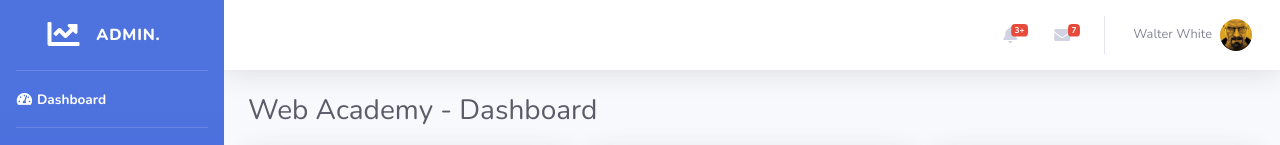
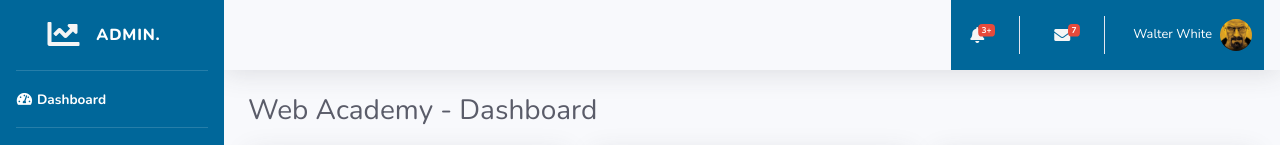
Before and after one commit to brunozapico/grupo_4_cursos, a React (Create React App) app in the folder dashboardReact/: page / in a window 1280 px wide. Shown: the top 145 px of the page. Built offline with nearby package versions, Linux system fonts and the light colour scheme; no server answers.

Commit message:
detalles de diseño css en react

```diff
--- a/dashboardReact/public/index.html
+++ b/dashboardReact/public/index.html
@@ -24,7 +24,7 @@
       work correctly both with client-side routing and a non-root public URL.
       Learn how to configure a non-root public URL by running `npm run build`.
     -->
-    <title>React App</title>
+    <title>Web Academy</title>
     <link href="https://cdnjs.cloudflare.com/ajax/libs/font-awesome/5.12.1/css/all.min.css" rel="stylesheet">
 	  <link href="https://fonts.googleapis.com/css?family=Nunito:200,200i,300,300i,400,400i,600,600i,700,700i,800,800i,900,900i" rel="stylesheet">
 
--- a/dashboardReact/src/components/contentWrapper/content/beginPageContent/contentRow2/categoriesInDB/category/Category.js
+++ b/dashboardReact/src/components/contentWrapper/content/beginPageContent/contentRow2/categoriesInDB/category/Category.js
@@ -1,17 +1,15 @@
 import React from 'react';
+import './category.css'
 
 function Category(props) {
     return (
         <div className="col-lg-6 mb-4">
-            <div className="card bg-info text-white shadow">
+            <div className="card shadow categorias">
                 <div className="card-body font-weight-bold">
-                    {props.title}
+                    {props.title} <i className={props.icon}></i>
                     <div className="text-center">
                         <p>{props.courses} cursos existentes</p>
                     </div>
-                </div>
-                <div className="text-center">
-                    <i className={props.icon}></i>
                 </div>
             </div>
         </div>
--- /dev/null
+++ b/dashboardReact/src/components/contentWrapper/content/beginPageContent/contentRow2/categoriesInDB/category/category.css
@@ -0,0 +1,9 @@
+.categorias{
+    color: whitesmoke;
+    border-radius: 12px;
+    background-color: #00679A;
+    text-align: center;
+}
+i{
+    color: whitesmoke;
+}
--- a/dashboardReact/src/components/contentWrapper/content/topBar/TopBar.js
+++ b/dashboardReact/src/components/contentWrapper/content/topBar/TopBar.js
@@ -1,18 +1,19 @@
 import React from 'react';
+import './topbar.css'
 
 
 function Topbar() {
 	let avatar = "/dummy-avatar.jpg";
 	return (
-		<nav className="navbar navbar-expand navbar-light bg-white topbar mb-4 static-top shadow">
+		<nav className="navbar navbar-expand topbar mb-4 static-top shadow">
 
 			{ /* Sidebar Toggle (Topbar) */}
-			<button id="sidebarToggleTop" className="btn btn-link d-md-none rounded-circle mr-3">
+			<button id="sidebarToggleTop" className="btn btn-link d-md-none rounded-circle mr-3 fondo">
 				<i className="fa fa-bars"></i>
 			</button>
 
 			{ /* Topbar Navbar */}
-			<ul className="navbar-nav ml-auto">
+			<ul className="navbar-nav ml-auto fondo">
 
 				{ /* Nav Item - Alerts */}
 				<li className="nav-item dropdown no-arrow mx-1">
@@ -22,6 +23,8 @@ function Topbar() {
 						<span className="badge badge-danger badge-counter">3+</span>
 					</a>
 				</li>
+
+				<div className="topbar-divider d-none d-sm-block"></div>
 
 				{ /* Nav Item - Messages */}
 				<li className="nav-item dropdown no-arrow mx-1">
@@ -37,7 +40,7 @@ function Topbar() {
 				{ /* Nav Item - User Information */}
 				<li className="nav-item dropdown no-arrow">
 					<a className="nav-link dropdown-toggle" href="/" id="userDropdown">
-						<span className="mr-2 d-none d-lg-inline text-gray-600 small">Walter White</span>
+						<span className="mr-2 d-none d-lg-inline text-white small">Walter White</span>
 						<img className="img-profile rounded-circle" src={avatar} width="60" />
 					</a>
 				</li>
--- /dev/null
+++ b/dashboardReact/src/components/contentWrapper/content/topBar/topbar.css
@@ -0,0 +1,4 @@
+
+.fondo{
+    background-color: #00679A;
+}
--- a/dashboardReact/src/components/sideBar/SideBar.js
+++ b/dashboardReact/src/components/sideBar/SideBar.js
@@ -1,5 +1,6 @@
 import React from 'react';
 import ActionItem from './ActionItem';
+import './sidebar.css'
 
 function Sidebar() {
 	let items = [{
@@ -18,7 +19,7 @@ function Sidebar() {
 		href: "#all-products"
 	},]
 	return (
-		<ul className="navbar-nav bg-gradient-primary sidebar sidebar-dark accordion" id="accordionSidebar">
+		<ul className="navbar-nav sidebar sidebar-dark accordion" id="accordionSidebar">
 			<a className="sidebar-brand d-flex align-items-center justify-content-center" href="/">
 				<div className="sidebar-brand-icon">
 					<i className="fas fa-chart-line"></i>
--- /dev/null
+++ b/dashboardReact/src/components/sideBar/sidebar.css
@@ -0,0 +1,3 @@
+#accordionSidebar{
+    background-color: #00679A;
+}
```
